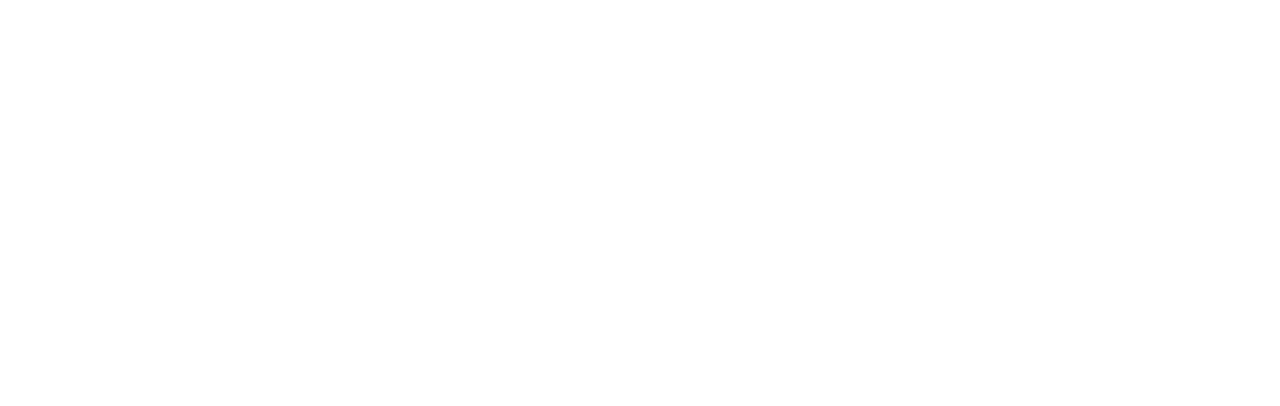
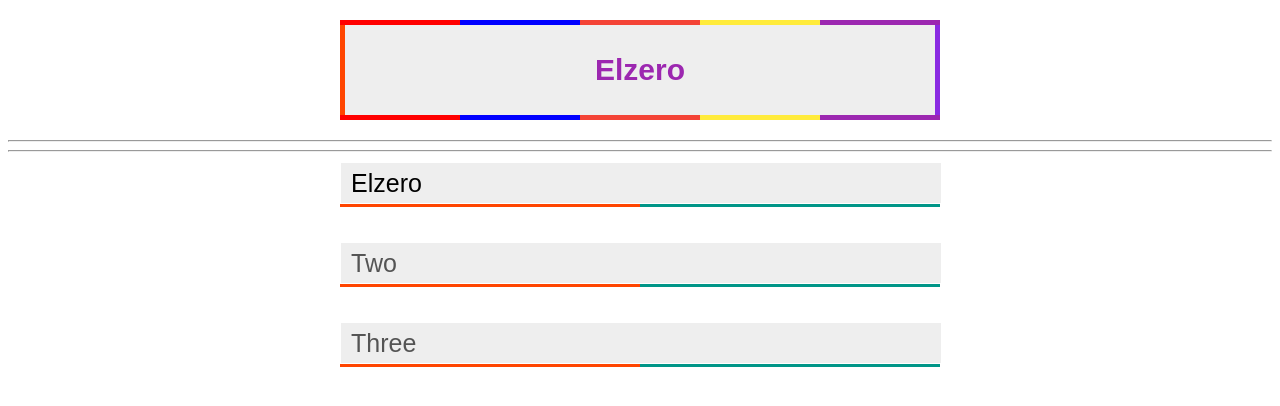
Before and after one commit to AhmadAlakash/Elzero-web-school, a plain HTML site: page CSS_Tasks/Filters_Gradient_54_56/index.html in a window 1280 px wide. Drawn offline with Linux system fonts and the light colour scheme.

Commit message:
completed

```diff
--- a/CSS_Tasks/Filters_Gradient_54_56/css/style.css
+++ b/CSS_Tasks/Filters_Gradient_54_56/css/style.css
@@ -0,0 +1,96 @@
+* {
+  box-sizing: border-box;
+  font-family: Arial, Helvetica, sans-serif;
+}
+.gradients {
+  width: 600px;
+  height: 100px;
+  background-color: #eee;
+  margin: 20px auto;
+  display: flex;
+  justify-content: center;
+  align-items: center;
+  font-weight: bold;
+  font-size: 30px;
+  text-transform: capitalize;
+  position: relative;
+  color: #9c27b0;
+  border: 5px solid;
+  border-left-color: orangered;
+  border-right-color: blueviolet;
+}
+
+.gradients::after {
+  content: "";
+  position: absolute;
+  background-image: linear-gradient(
+    to right,
+    red 10%,
+    red 20%,
+    blue 20%,
+    blue 40%,
+    #f44336 40%,
+    #f44336 60%,
+    #ffeb3b 60%,
+    #ffeb3b 80%,
+    #9c27b0 80%
+  );
+  width: 600px;
+  height: 5px;
+  top: -5px;
+}
+.gradients::before {
+  content: "";
+  position: absolute;
+  background-image: linear-gradient(
+    to right,
+    red 10%,
+    red 20%,
+    blue 20%,
+    blue 40%,
+    #f44336 40%,
+    #f44336 60%,
+    #ffeb3b 60%,
+    #ffeb3b 80%,
+    #9c27b0 80%
+  );
+  width: 600px;
+  height: 5px;
+  bottom: -5px;
+}
+/*------*/
+/*------*/
+/*------*/
+/*------*/
+input {
+  width: 600px;
+  height: 5cqb;
+  padding: 10px;
+  margin: 1px;
+  font-size: 25px;
+  background-color: #eee;
+  border: none;
+  caret-color: #f44336;
+  position: relative;
+  outline: none;
+
+}
+.inputs {
+  width: 600px;
+  margin: 10px auto;
+  position: relative;
+}
+.inputs::after {
+  content: "";
+  position: absolute;
+  width: 600px;
+  height: 3px;
+  bottom: -3px;
+  background-image: linear-gradient(
+    to right,
+    orangered,
+    orangered 50%,
+    rgb(0 150 136) 50%,
+    rgb(0 150 136)
+  );
+}
--- a/CSS_Tasks/Filters_Gradient_54_56/index.html
+++ b/CSS_Tasks/Filters_Gradient_54_56/index.html
@@ -7,6 +7,19 @@
     <link rel="stylesheet" href="css/style.css" />
   </head>
   <body>
-
+    <div class="gradients">elzero</div>
+    <hr />
+    <hr />
+    <div class="inputs">
+      <input type="text" value="Elzero" contenteditable="" />
+    </div>
+    <br />
+    <div class="inputs">
+      <input type="text" value="Two" contenteditable="" disabled />
+    </div>
+    <br />
+    <div class="inputs">
+      <input type="text" value="Three" contenteditable="" disabled />
+    </div>
   </body>
 </html>
```
